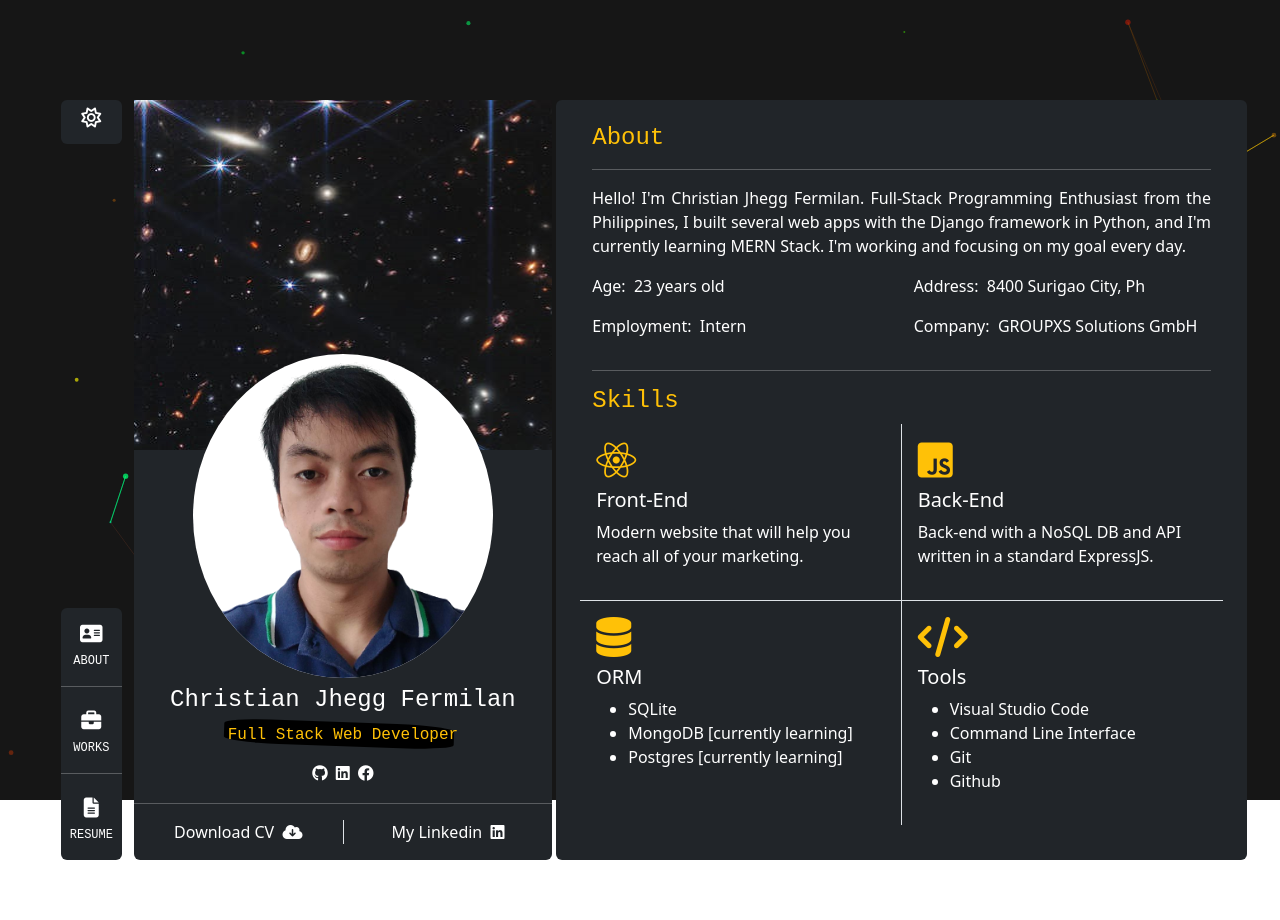
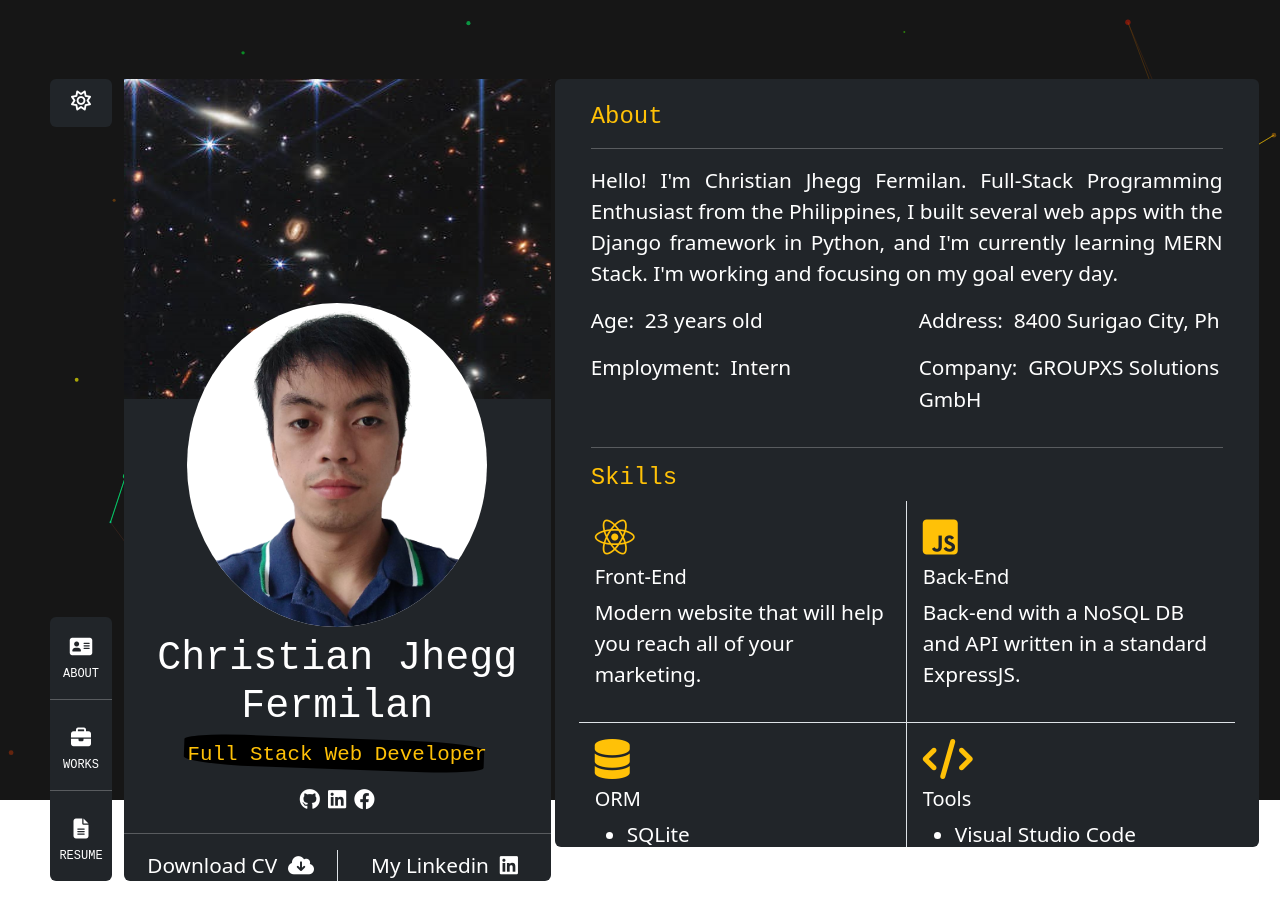
Before and after one commit to Donjheggo/Portfolio, a React (Vite) app: page / in a window 1280 px wide. Shown: the top 920 px of the page. Built offline with nearby package versions, Linux system fonts and the light colour scheme.

Commit message:
design finished

```diff
--- a/public/css/style.css
+++ b/public/css/style.css
@@ -1,3 +1,7 @@
+body{
+    font-size: 1.3rem;
+}
+
 a{
     text-decoration: none !important;
     color: inherit;
@@ -95,6 +99,7 @@ a:hover{
         height: 60rem;
         display: flex;
         justify-content: center;
+        padding-right: 0 !important;
 
     }
     .large-screen-rounded{
@@ -112,6 +117,11 @@ a:hover{
 .bg-image{
     background-image: url("/images/coverphoto.jpg");
     width: 100%;
-    height: 350px;
+    height: 320px;
     object-fit: cover;
 }
+
+.main-layout{
+    padding: 0 !important;
+    --bs-gutter-x: 0 !important;
+}
--- a/src/components/HackerText.jsx
+++ b/src/components/HackerText.jsx
@@ -30,9 +30,9 @@ const HackerText = ({ text }) => {
   }
 
   return (
-    <h4 className="mt-2 hacker" onMouseOver={handleMouseOver} data-value={text}>
+    <h1 className="mt-2 hacker" onMouseOver={handleMouseOver} data-value={text}>
       {text}
-    </h4>
+    </h1>
   );
 }
 
--- a/src/components/Me.jsx
+++ b/src/components/Me.jsx
@@ -39,11 +39,11 @@ const Me = () => {
 
         <div>
           <hr/>
-          <div className="d-flex justify-content-between bottom" >
-            <div className='col-6 pb-3 text-center'>
+          <div className="d-flex justify-content-between">
+            <div className='col-6 text-center'>
               <a href="/cv/CV.pdf"> Download CV &nbsp;<i className="fa-solid fa-cloud-arrow-down"></i></a>
             </div>
-            <div className='col-6 mb-3 border-start text-center'>
+            <div className='col-6 border-start text-center'>
               <NavLink target="_blank" to="https://www.linkedin.com/in/donjheggo/"> My Linkedin &nbsp;<i className="fa-brands fa-linkedin"></i></NavLink>
             </div>
           </div>
```
